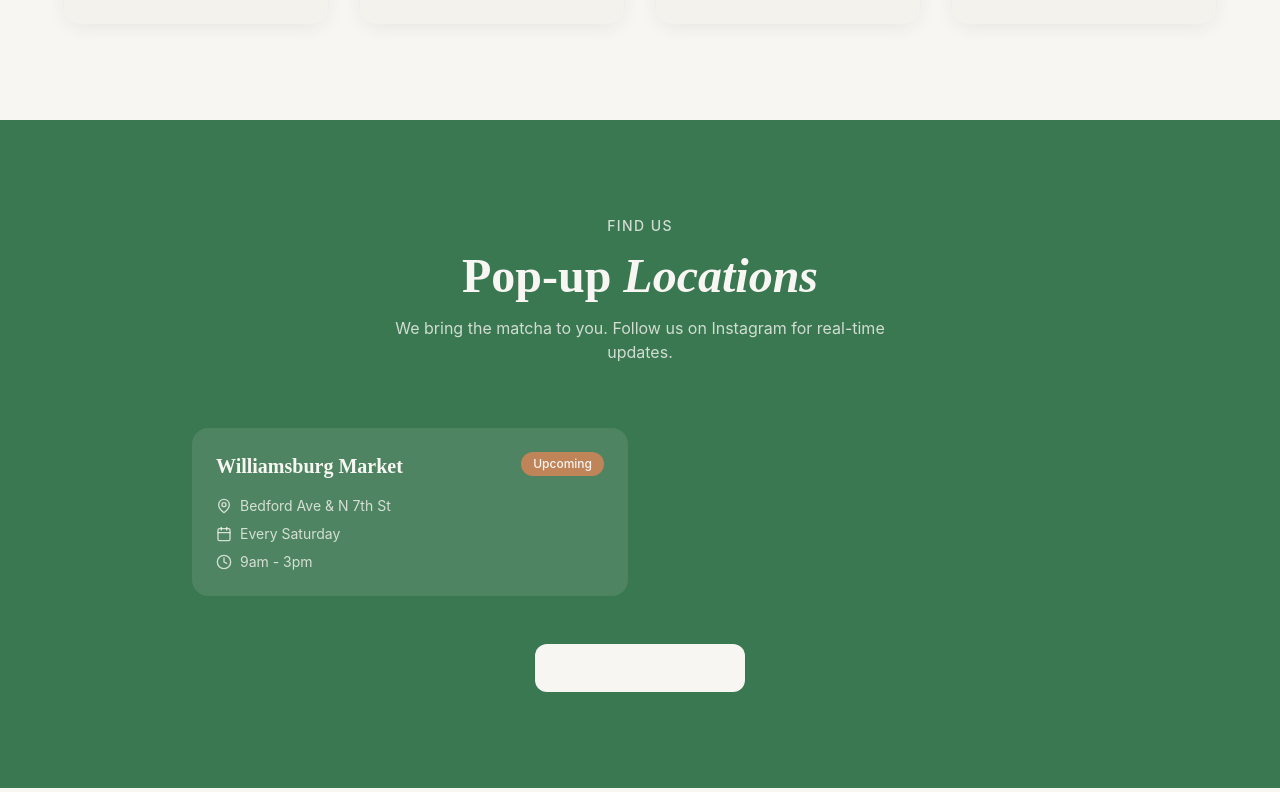
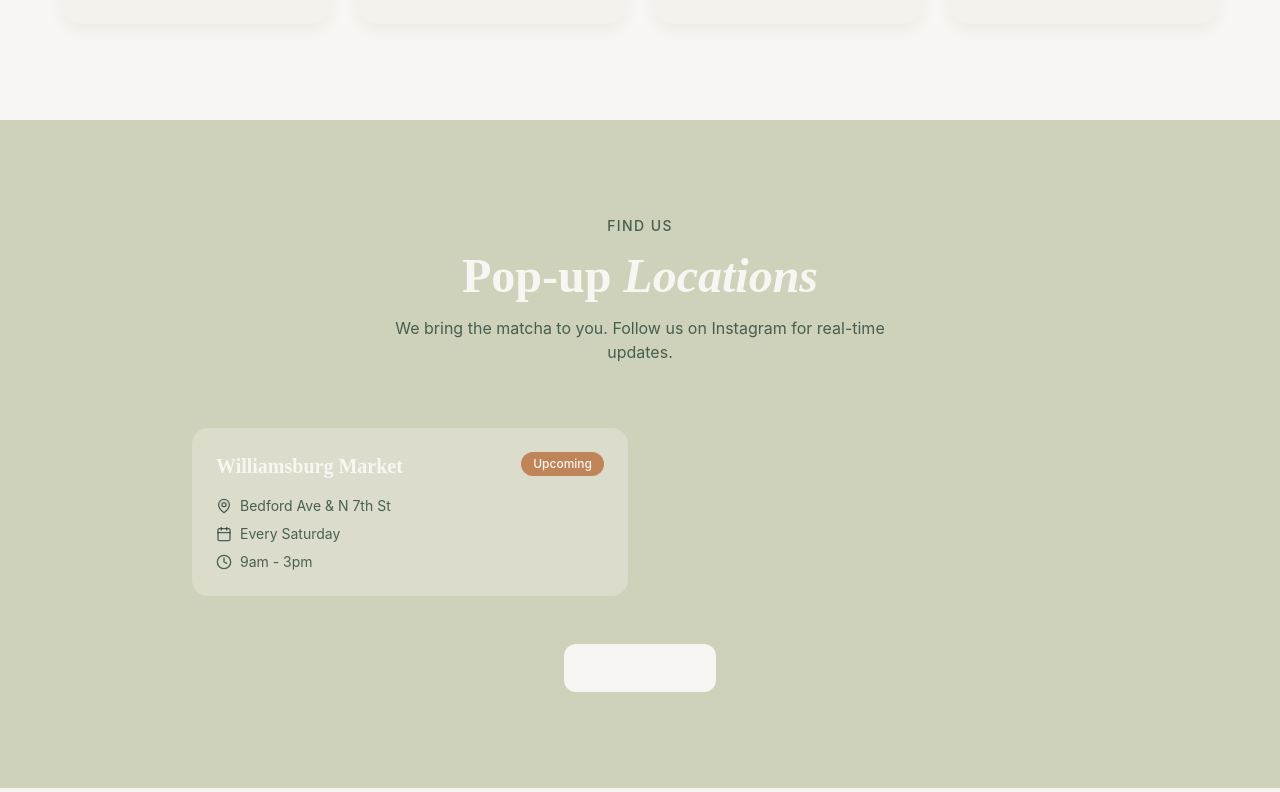
Before and after one commit to bradlyhayes12/matcha_1036, a React (Vite) app: page / in a window 1280 px wide. Shown: the part 1408-2200 px from the top of the page. Built offline with nearby package versions, Linux system fonts and the light colour scheme.

Commit message:
Changing bg colors

```diff
--- a/src/components/Footer.tsx
+++ b/src/components/Footer.tsx
@@ -4,7 +4,9 @@ const Footer = () => {
       <div className="container mx-auto px-6">
         <div className="flex flex-col md:flex-row items-center justify-between gap-6">
           <div className="font-display text-xl font-semibold text-foreground">
-            <span className="text-primary">Matcha 10:36</span>
+           <a href="#hero" className="hover:text-primary transition-colors">
+             <span className="text-primary">Matcha 10:36</span>
+           </a>
           </div>
 
           <nav className="flex gap-6 text-sm text-muted-foreground">
--- a/src/components/Hero.tsx
+++ b/src/components/Hero.tsx
@@ -3,7 +3,7 @@ import { Button } from "./ui/button";
 
 export default function Hero() {
   return (
-    <section className="relative min-h-screen flex items-center justify-center overflow-hidden">
+    <section id="hero" className="relative min-h-screen flex items-center justify-center overflow-hidden">
       {/* Background Image */}
       <div className="absolute inset-0 z-0">
         <img
--- a/src/components/Locations.tsx
+++ b/src/components/Locations.tsx
@@ -16,13 +16,13 @@ const Locations = () => {
     <section id="locations" className="py-24 bg-primary text-primary-foreground">
       <div className="container mx-auto px-6">
         <div className="text-center mb-16">
-          <span className="text-sm font-medium tracking-widest uppercase text-primary-foreground/80 mb-4 block">
+          <span className="text-sm font-medium tracking-widest uppercase text-secondary-foreground/80 mb-4 block">
             Find Us
           </span>
           <h2 className="font-display text-4xl md:text-5xl font-semibold">
             Pop-up <span className="italic">Locations</span>
           </h2>
-          <p className="mt-4 text-primary-foreground/80 max-w-lg mx-auto">
+          <p className="mt-4 text-secondary-foreground/80 max-w-lg mx-auto">
             We bring the matcha to you. Follow us on Instagram for real-time updates.
           </p>
         </div>
@@ -33,7 +33,7 @@ const Locations = () => {
               key={index}
               className={`rounded-2xl p-6 transition-all duration-300 ${
                 location.upcoming
-                  ? "bg-primary-foreground/10 backdrop-blur-sm hover:bg-primary-foreground/20"
+                  ? "bg-primary-foreground/30 backdrop-blur-sm hover:bg-primary-foreground/20"
                   : "bg-primary-foreground/5 opacity-70"
               }`}
             >
@@ -46,7 +46,7 @@ const Locations = () => {
                 )}
               </div>
 
-              <div className="space-y-2 text-sm text-primary-foreground/80">
+              <div className="space-y-2 text-sm text-secondary-foreground/80">
                 <div className="flex items-center gap-2">
                   <MapPin size={16} />
                   <span>{location.address}</span>
@@ -69,8 +69,11 @@ const Locations = () => {
             variant="outline"
             size="lg"
             className="border-primary-foreground/50 text-primary-foreground hover:bg-primary-foreground hover:text-primary"
+             onClick={() => {
+              document.getElementById("menu")?.scrollIntoView({behavior: "smooth",})
+             } }
           >
-            View Full Schedule
+            View Menu
           </Button>
         </div>
       </div>
--- a/src/index.css
+++ b/src/index.css
@@ -15,7 +15,7 @@
     --popover-foreground: 150 25% 15%;
 
     /* Deep matcha green */
-    --primary: 142 35% 35%;
+    --primary: 70 21.1% 77.6%;
     --primary-foreground: 45 30% 96%;
 
     /* Warm cream */
```
